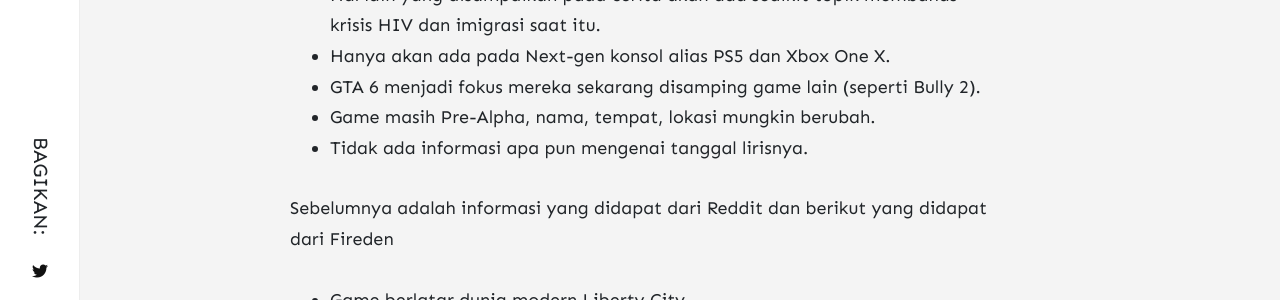
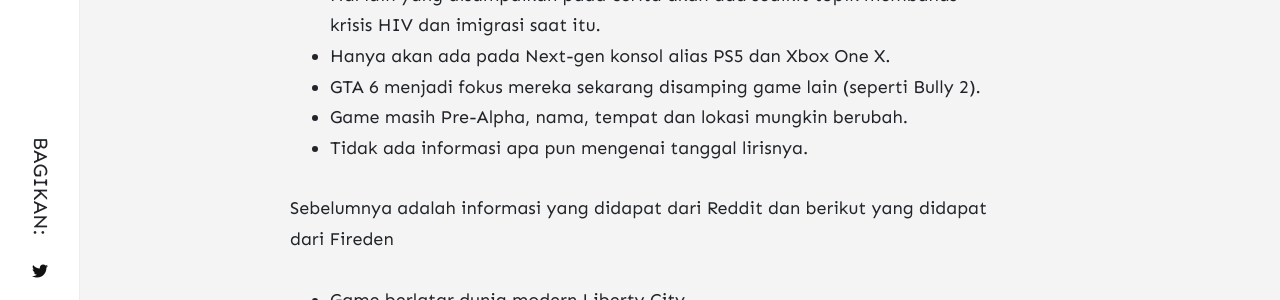
Before and after one commit to arytapermana/dsg-web, a Jekyll site: the page built from _posts/2020-10-24-gta-6-tanggal-rilis-berita-dan-desas-desusnya-rumor.md, in a window 1280 px wide and 900 px high, scrolled down 2437 px. Shown: the part 154-454 px from the top of the window. Built offline with Jekyll 4.4.1, drawn with Linux system fonts in a browser that asks for light colours; nearby versions of some CDN libraries; comment, search, counter and statistics services are not loaded.

Commit message:
Update Blog “2020-10-24-gta-6-tanggal-rilis-berita-dan-desas-desusnya-rumor”

```diff
--- a/_posts/2020-10-24-gta-6-tanggal-rilis-berita-dan-desas-desusnya-rumor.md
+++ b/_posts/2020-10-24-gta-6-tanggal-rilis-berita-dan-desas-desusnya-rumor.md
@@ -37,7 +37,7 @@
 * Hal lain yang disampaikan pada cerita akan ada sedikit topik membahas krisis HIV dan imigrasi saat itu.
 * Hanya akan ada pada Next-gen konsol alias PS5 dan Xbox One X.
 * GTA 6 menjadi fokus mereka sekarang disamping game lain (seperti Bully 2).
-* Game masih Pre-Alpha, nama, tempat, lokasi mungkin berubah.
+* Game masih Pre-Alpha, nama, tempat dan lokasi mungkin berubah.
 * Tidak ada informasi apa pun mengenai tanggal lirisnya.
 
 Sebelumnya adalah informasi yang didapat dari Reddit dan berikut yang didapat dari Fireden
```
